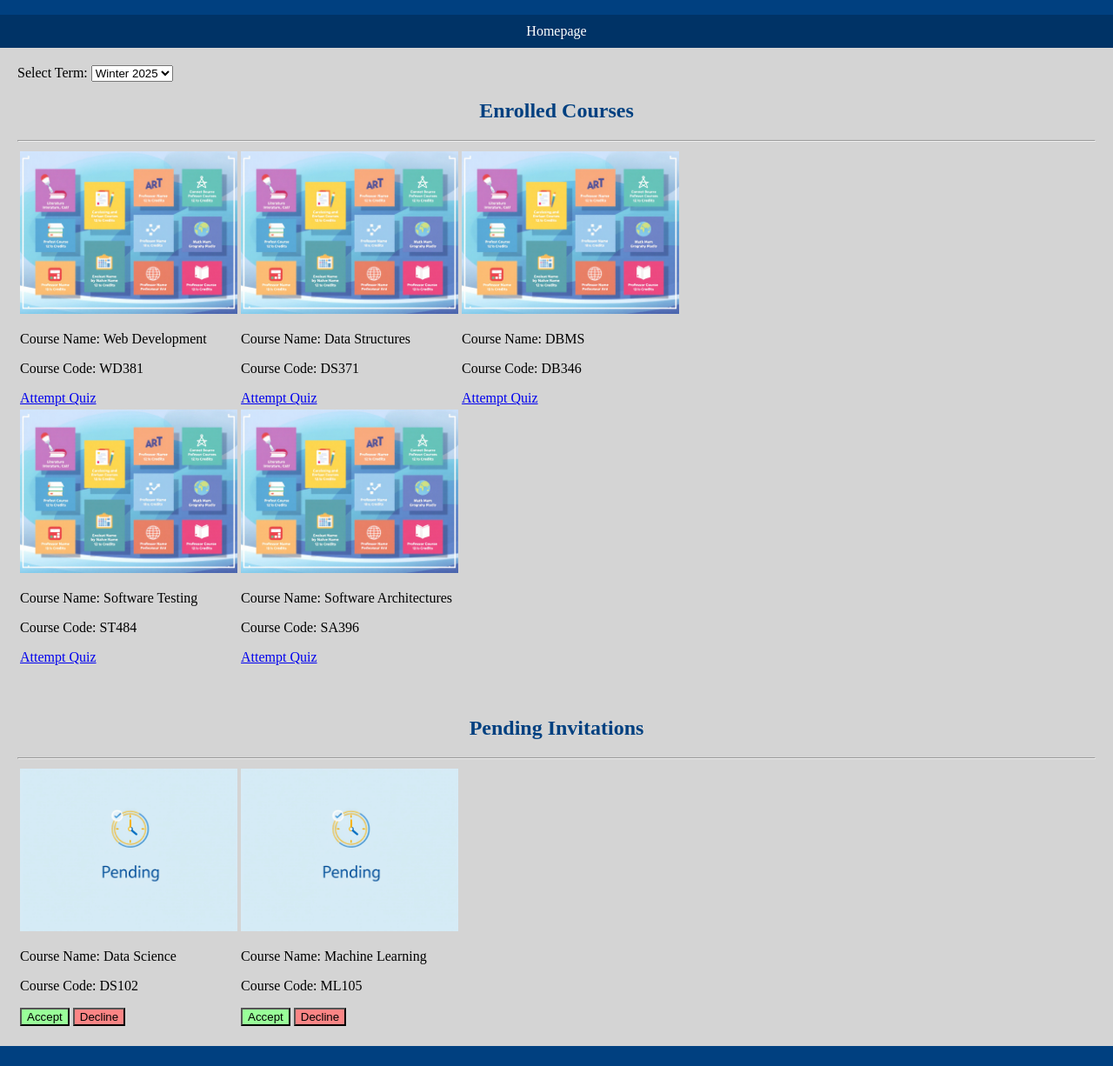
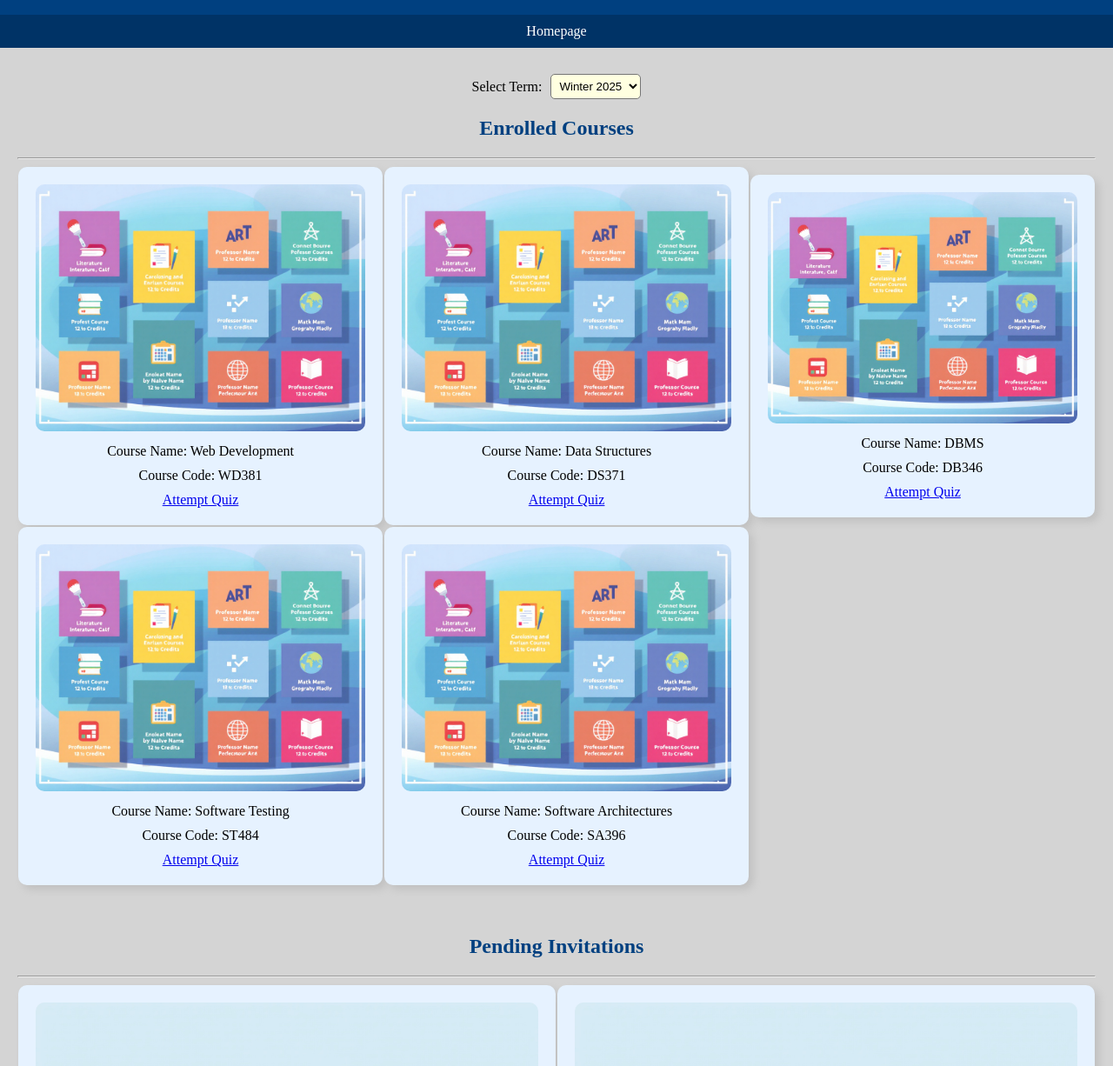
Before and after one commit to Diana445711/ENSF381_2, a plain HTML site: page course_view.html in a window 1280 px wide. Shown: the part 123-1349 px from the top of the page at 87% size. Drawn offline with Linux system fonts and the light colour scheme.

Commit message:
newest update

```diff
--- a/course_view.html
+++ b/course_view.html
@@ -18,6 +18,7 @@
         </nav>
     </div>
     <main>
+        <div class="term">
         <label for="term">Select Term:</label>
         <select id="term" name="term">
             <option value="Winter 2025">Winter 2025</option>
@@ -25,7 +26,7 @@
             <option value="Fall 2025">Fall 2025</option>
             <option value="Fall 2024">Fall 2024</option>
         </select>
-
+        </div>
         <section class="Enrolled">
 			<!-- Courses in which the student is enrolled -->
             <!-- Display Course 1, 2, and 3 in the same line -->
@@ -96,8 +97,8 @@
                             <img src="course2.jpg" alt="Course 2" width="250">
                             <p>Course Name: Data Science</p>
                             <p>Course Code: DS102</p>
-                            <button style="background-color: rgb(153, 255, 153);">Accept</button>
-                            <button style="background-color: rgb(252, 133, 133);">Decline</button>
+                            <button class = "button_green">Accept</button>
+                            <button class = "button_red">Decline</button>
                         </div>
                     </td>
                     <td>
@@ -105,8 +106,8 @@
                             <img src="course2.jpg" alt="Course 2" width="250">
                             <p>Course Name: Machine Learning</p>
                             <p>Course Code: ML105</p>
-                            <button style="background-color: rgb(153, 255, 153);">Accept</button>
-                            <button style="background-color: rgb(252, 133, 133);">Decline</button>
+                            <button class = "button_green">Accept</button>
+                            <button class = "button_red">Decline</button>
                         </div>
                     </td>
                 </tr>
--- a/styles.css
+++ b/styles.css
@@ -89,7 +89,7 @@ main form{
 }
 
 main form div {
-    background-color: #707070;
+    background-color: darkgray;
     padding: 30px;
     width: 70%;
     margin-left: 150px;
@@ -148,3 +148,76 @@ main form a{
 main form a:hover{
     text-decoration: underline;
 }
+
+
+.term {
+    display: flex;
+    justify-content: center;
+    align-items: center;
+    margin-top: 10px;
+}
+
+.term label {
+    margin-right: 10px;
+}
+
+.term select {
+    background-color: lightyellow;
+    border-radius: 5px;
+    padding: 5px;
+}
+
+table {
+    width: 100%;
+    border-collapse: collapse;
+    text-align: center;
+}
+
+td div {
+    background-color: #e6f2ff;
+    box-shadow: 5px 5px 10px silver;
+    padding: 20px;
+    margin: 1px;
+    border-radius: 10px;
+    text-align: center;
+    flex-direction: column;
+    justify-content: space-between; /* Ensure equal spacing */
+    align-items: center;
+
+}
+
+td {
+    padding: 0px;
+}
+
+td img {
+    border-radius: 10px;
+    width: 100%;
+    height: 100%;
+}
+
+td p {
+    margin: 10px 0;
+}
+
+.button_red{
+    background-color: #D32F2F;
+    color: white;
+    border: none;
+    padding: 10px 15px;
+    border-radius: 5px;
+}
+.button_green{
+    background-color: #4CAF50;
+    color: white;
+    border: none;
+    padding: 10px 15px;
+    border-radius: 5px;
+}
+.button_red:hover{
+    background-color: #821b1b;
+}
+.button_green:hover{
+    background-color: #265e28;
+
+}
```
